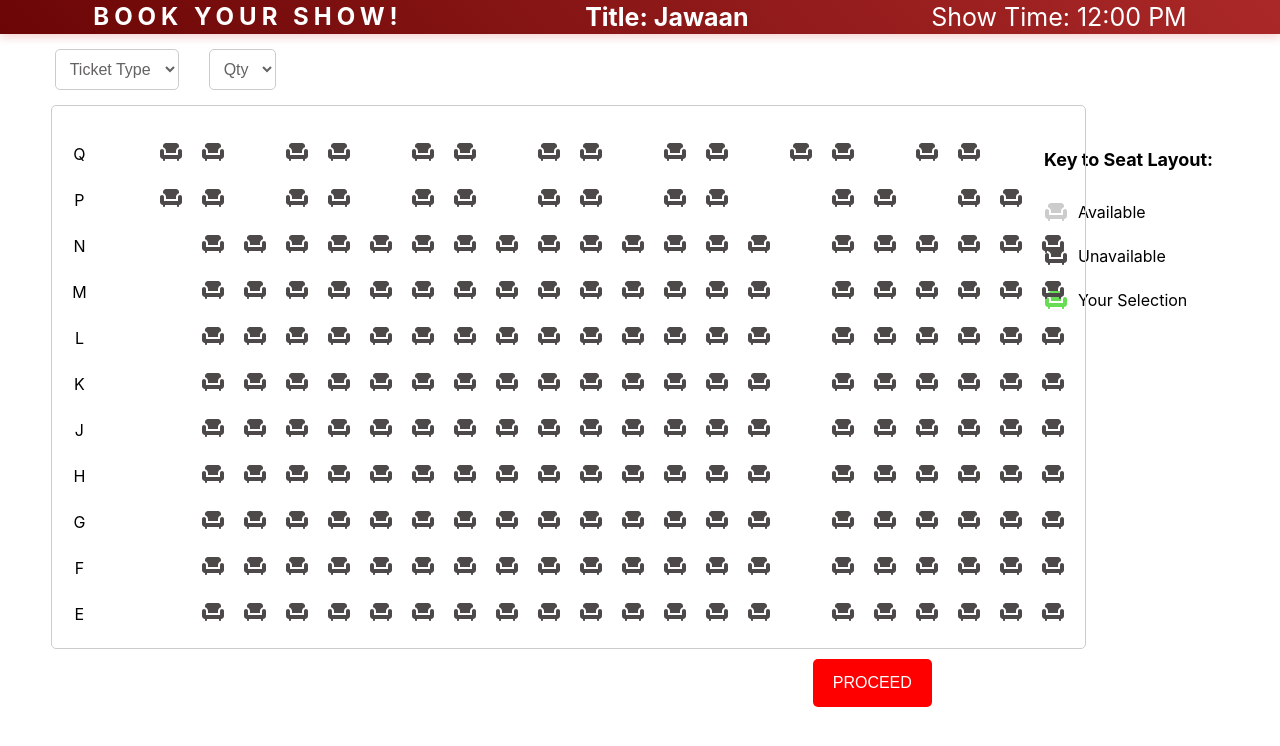
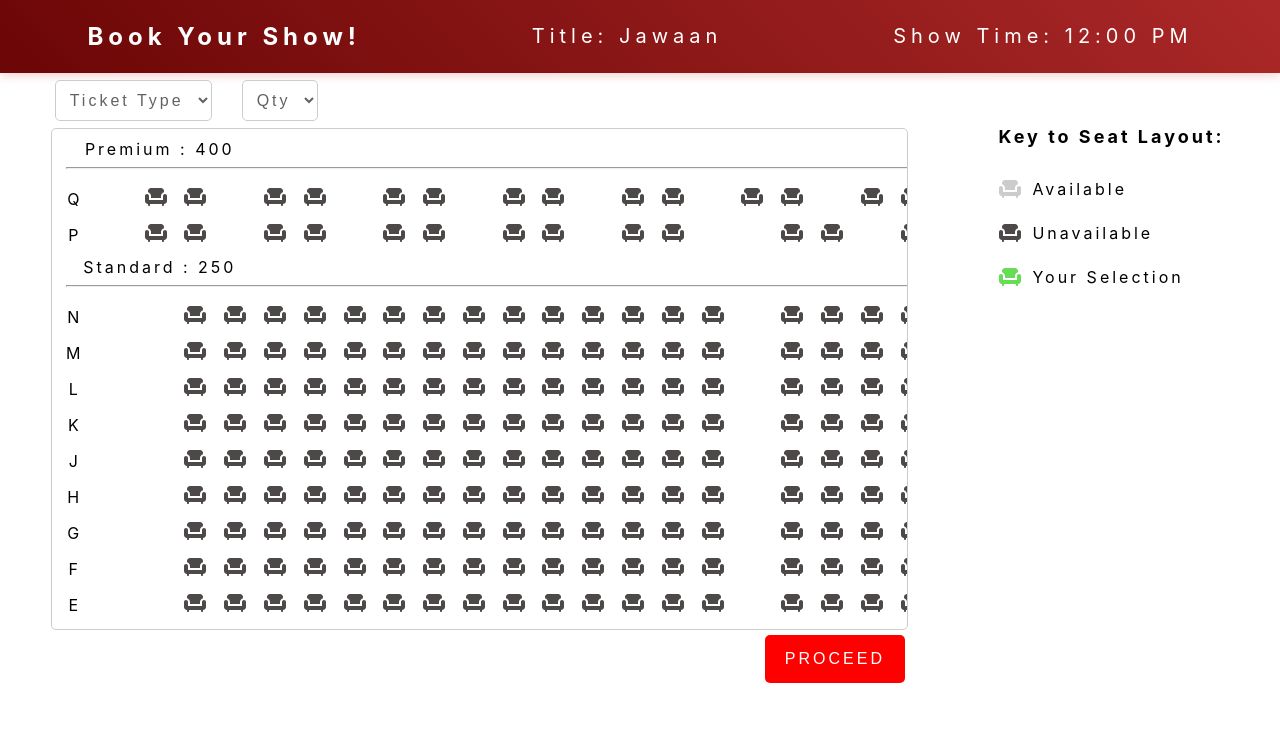
Before and after one commit to gujjarsaab01/lead_rat, a React (Create React App) app: page / in a window 1280 px wide. Shown: the top 746 px of the page. Built offline with nearby package versions, Linux system fonts and the light colour scheme.

Commit message:
code updated

```diff
--- a/src/App.css
+++ b/src/App.css
@@ -1,52 +1,45 @@
-* {
-  box-sizing: border-box;
-}
 body {
   margin: 0;
-  padding: 0;
-  overflow: hidden;
+  font-family: -apple-system, BlinkMacSystemFont, "Segoe UI", "Roboto", "Oxygen",
+    "Ubuntu", "Cantarell", "Fira Sans", "Droid Sans", "Helvetica Neue",
+    sans-serif;
+  -webkit-font-smoothing: antialiased;
+  -moz-osx-font-smoothing: grayscale;
+  /* overflow: hidden; */
 }
-.App {
-  display: flex;
-  flex-wrap: wrap;
+
+code {
+  font-family: source-code-pro, Menlo, Monaco, Consolas, "Courier New",
+    monospace;
 }
+.letter-spacing{
+  letter-spacing: 3px;
+}
+
 .header {
   display: flex;
+  justify-content: space-around;
+  align-items: center;
   background: linear-gradient(45deg, #6b0606, #ab2828);
+
   padding: 2px;
-  justify-content: space-around;
-  width: 100%;
+  letter-spacing: 5px;
+
   color: #fff;
-  text-align: center;
   box-shadow: 0 4px 8px rgba(218, 58, 58, 0.2);
-
-  top: 0;
-  z-index: 1;
-
-}
-
-.header h2 {
-  font-size: 24px;
-  margin: 0;
-  text-transform: uppercase;
-  letter-spacing: 5px;
 }
 
 .header p {
-  font-size: 25px;
+  font-size: 20px;
   margin: 0;
 }
 
-.header p:first-of-type {
-  font-weight: bold;
-}
-.s-div{
+.s-div {
   position: relative;
   left: 3.1%;
 }
 
 .select {
-
   width: 100%;
   box-sizing: border-box;
 }
@@ -56,13 +49,12 @@ body {
   font-size: 16px;
   border: 1px solid #ccc;
   border-radius: 5px;
-  margin: 15px;
+  margin: 7px 15px;
   background-color: #fff;
   color: #646262;
 }
-
-.custom-select option[disabled] {
-  display: none;
+ .custom-select:hover {
+ cursor: pointer;
 }
 
 .custom-select option {
@@ -70,31 +62,40 @@ body {
   color: #333;
 }
 
+
+
 .custom-select:focus {
   outline: none;
   border-color: #007bff; /*  border color on focus */
   box-shadow: 0 0 5px rgba(0, 123, 255, 0.5); /*  box shadow on focus */
 }
+.app {
+  display: grid;
+  grid-template-columns: 100% 20%;
+}
 
 /*  styles  table */
-table {
-  left: 5%;
-  margin-bottom: 10px;
-  padding: 10px;
-
-  padding-top: 1.5rem;
+.container {
+  flex-wrap: wrap;
+  left: 4%;
+  margin-bottom: 5px;
+  padding: 5px;
+  max-width: 66%;
+  /* padding-top: 1rem; */
   border: 1px solid #ccc;
   position: relative;
 
   border-radius: 5px;
-  overflow: scroll;
+  overflow-y: scroll;
 }
-table tr {
-  padding: 10px;
+.container p {
+  margin: 0;
+  position: relative;
+  left: -40%;
 }
 
 table td {
-  padding: 8px;
+  padding: 3px 6.9px;
   text-align: center;
 }
 
@@ -107,39 +108,41 @@ button {
   font-size: 16px;
   cursor: pointer;
   border-radius: 5px;
-  right: 27.2%;
+  right: 29.3%;
   position: absolute;
 }
 
-button:hover {
+ button:hover {
   background-color: #45a049;
 }
 
+/*  styles info component */
 .info {
-  flex: 1; /* Take up remaining space */
-  padding: 10px;
-}
-
-/* Apply styles to the info component */
-.info {
-  padding: 20px;
-  border-radius: 5px;
+  /* padding: 20px; */
+  /* border-radius: 5px; */
+  position: relative;
+  top: -5%;
+  left: -110%;
+  flex-wrap: wrap;
 }
 
 /* Style the heading */
 .info h4 {
+  flex-wrap: wrap;
   font-size: 18px;
   margin-bottom: 30px;
 }
 
 /* Style list */
 .info ul {
+  flex-wrap: wrap;
   list-style: none;
   padding: 0;
 }
 
 /* Style  items */
 .info li {
+  flex-wrap: wrap;
   display: flex;
   align-items: center;
   margin-bottom: 20px;
@@ -149,6 +152,9 @@ button:hover {
 .info li .h {
   margin-right: 10px;
   font-size: 24px;
+}
+.info li .h:hover {
+  border: none;
 }
 
 /*  text */
@@ -169,9 +175,12 @@ button:hover {
 .h:hover {
   border: 1px solid rgb(99, 142, 157);
   border-radius: 30%;
+  font-size: small;
+  cursor: pointer;
 }
 
 .modal {
+  flex-wrap: wrap;
   display: block;
   position: fixed;
   z-index: 1;
@@ -183,77 +192,53 @@ button:hover {
   outline: 0;
 }
 .modal-dialog {
+  flex-wrap: wrap;
   position: relative;
   width: 40%;
   margin: auto;
 }
 
 .modal-content {
-  position: relative;
   display: flex;
+  flex-wrap: wrap;
+  justify-content: center;
+  align-items: center;
   flex-direction: column;
   width: 100%;
   pointer-events: auto;
   background-color: #fff;
-  background-clip: padding-box;
   border: 1px solid rgba(0, 0, 0, 0.2);
   border-radius: 0.3rem;
   outline: 0;
-}
-
-.modal-header {
-  padding: 0.1rem;
-  border-bottom: 1px solid #dee2e6;
-  display: flex;
-  justify-content: space-between;
-}
-
-.modal-body {
-  position: relative;
-  flex: 1 1 auto;
-  padding: 0.1rem;
+  letter-spacing: 5px;
 }
 
 .modal-footer {
+
+  flex-wrap: wrap;
   display: flex;
-  justify-content: flex-end;
+  position: relative;
+  left: 18%;
   align-items: center;
-  padding: 1rem;
+  padding: 1.5rem;
   border-top: 1px solid #dee2e6;
 }
 
-.close {
-  float: right;
-  padding: 0;
-  padding-right: 5px;
-  background-color: #fff;
-  font-size: 1rem;
-  font-weight: 700;
-  color: #000;
-  text-shadow: 0 1px 0 #fff;
-  opacity: 0.5;
-}
-.close:hover,
-.close:focus {
-  color: #000;
-  text-decoration: none;
-  cursor: pointer;
-}
 .btn {
-  display: inline-block;
-  padding: 0.3rem;
+  flex-wrap: wrap;
+  padding: 0.5rem 1rem;
   font-weight: 400;
   text-align: center;
-  vertical-align: middle;
 }
 .btn-secondary {
-  margin-right: 3px;
+
   color: #fff;
   background-color: #5a6268;
   border-color: #545b62;
+
 }
 .btn-primary {
-  margin-right: 4.5rem;
+  margin-right: 8rem;
   color: #fff;
   background-color: #007bff;
   border-color: #007bff;
@@ -261,25 +246,22 @@ button:hover {
 
 
 #notification {
-  position: relative;
-  top: 20%;
   display: flex;
+  flex-direction: column;
   flex-wrap: wrap;
   align-items: center;
-  justify-content:space-evenly;
-
-  width: 30%;
+  width: 60%;
   margin: 1rem auto;
   background-color: #f0f4f8;
   position: relative;
   border-radius: 5px;
-}
-#notification > p {
-  width: 30%;
+  letter-spacing: 5px;
 }
 #notification > button {
-  margin-left: 10px;
-  position: absolute;
+  width: 50%;
+  position: relative;
+  left: 0;
+  margin-bottom: 10px;
   color: #fff;
   background-color: #007bff;
   border-color: #007bff;
--- a/src/App.js
+++ b/src/App.js
@@ -8,7 +8,6 @@ import Seatinfo from './component/seatinfo';
 import { useDispatch } from 'react-redux';
 import { setData } from './redux/action';
 import jsonData from"./data.json";
-
 
 function App() {
   const[confirm,setConfirm]=useState(false)
@@ -24,12 +23,15 @@ function App() {
     )
   }
   return (
-    <div className="App">
+    <>
 
-        <Select/>
+      <Select />
+      <div className='app'>
+
         <Table proceed={proceed} setProceed={setProceed} setConfirm={setConfirm}/>
         <Seatinfo/>
       </div>
+      </>
   );
 }
 
--- a/src/component/seatinfo.js
+++ b/src/component/seatinfo.js
@@ -2,7 +2,7 @@ import ChairIcon from '@mui/icons-material/Chair';
 
 function Seatinfo(){
     return(
-        <div className="info">
+        <div className="info letter-spacing">
         <h4>Key to Seat Layout:</h4>
         <ul>
           <li><ChairIcon className='h a'/> Available</li>
--- a/src/component/select.js
+++ b/src/component/select.js
@@ -7,15 +7,17 @@ function Select() {
   const dispatch = useDispatch();
   const opt = [1, 2, 3, 4, 5, 6, 7, 8, 9, 10];
   return (
-    <div className="select">
+    <div>
+
       <div className="header">
         <h2>Book Your Show!</h2>
         <p>Title: Jawaan</p>
         <p>Show Time: 12:00 PM</p>
       </div>
+    <div className="select ">
       <div className="s-div">
       <select
-        className="custom-select"
+        className="custom-select  letter-spacing"
         onChange={(e) => dispatch(setticket(e.target.value))}
         value={ticket}
       >
@@ -26,7 +28,7 @@ function Select() {
         <option>Premium</option>
       </select>
       <select
-        className="custom-select"
+        className="custom-select letter-spacing"
         onChange={(e) => dispatch(setQty(e.target.value))}
         value={Qty}
       >
@@ -39,6 +41,7 @@ function Select() {
       </select>
      </div>
     </div>
+    </div>
   );
 }
 export default Select;
--- a/src/component/table.js
+++ b/src/component/table.js
@@ -1,7 +1,7 @@
 import { useSelector, useDispatch } from "react-redux";
 import { selectseat, removeseat, submit } from "../redux/action";
 import ChairIcon from "@mui/icons-material/Chair";
-
+import { Fragment } from "react";
 
 function Table({ proceed, setProceed, setConfirm }) {
   const dispatch = useDispatch();
@@ -11,12 +11,17 @@ function Table({ proceed, setProceed, setConfirm }) {
   const handerclick = (e) => {
     const seatArr = JSON.parse(localStorage.getItem("select")) || [];
 
-    if (Qty <= seatArr.length) {
+    if (Qty < seatArr.length) {
       dispatch(removeseat(seatArr, seatData));
+    } else {
+      const id = e.substring(1).split("_");
+      if (!ticket || !Qty) {
+      } else {
+        dispatch(selectseat(id, Qty, seatData));
       }
-    const id = e.substring(1).split("_");
-    dispatch(selectseat(id, Qty, seatData));
+    }
   };
+
   const handersubmit = () => {
     const seatArr = JSON.parse(localStorage.getItem("select"));
     if (seatArr) {
@@ -28,14 +33,28 @@ function Table({ proceed, setProceed, setConfirm }) {
     setProceed(false);
   }
   return (
-    <div style={{ width: '80%' }}>
+    <>
+      <div>
 
+      <div className="container">
         <table>
           <tbody>
-          {seatData.map(({ seats, label, row }) => {
+            {seatData.map(({ seats, label, row }, i) => {
+              if (!seats) return null;
               return (
+                <Fragment key={i}>
+                  {i === 0 && (
+                    <tr>
+                      <td colSpan={seats.length + 1}>
+                        <p className="letter-spacing">Premium : 400</p>
+                        <hr />
+                      </td>
+                    </tr>
+                  )}
+
                   <tr>
                     <td>{label}</td>
+
                     {seats.map(({ position, isSelected, type, status }) => {
                       if (status === "empty")
                         return (
@@ -66,19 +85,32 @@ function Table({ proceed, setProceed, setConfirm }) {
                         <td
                           id={label + row + "_" + position}
                           key={label + row + "_" + position}
-                      onClick={() => handerclick(label + row + "_" + position)}
+                          onClick={() =>
+                            handerclick(label + row + "_" + position)
+                          }
                         >
-                      <ChairIcon className="h a" />
+                          <ChairIcon className="h a seat-hover" />
                         </td>
                       );
                     })}
                   </tr>
+                  {i === 1 && (
+                    <tr key={`line_${i}`}>
+                      <td colSpan={seats.length + 1}>
+                        {" "}
+                         <p className="letter-spacing">Standard : 250</p><hr />
+                      </td>
+                    </tr>
+                  )}
+                </Fragment>
               );
             })}
           </tbody>
         </table>
-      <button onClick={() => setConfirm(true)}>PROCEED</button>
       </div>
+      <button className="letter-spacing" onClick={() => setConfirm(true)}>PROCEED</button>
+      </div>
+    </>
   );
 }
 
--- a/src/redux/action.js
+++ b/src/redux/action.js
@@ -26,7 +26,8 @@ export const selectseat = (data, Qty, seatdata) => {
   Qty=+Qty-seatarr.length;
 
   for (let i = +data[1] - 1; i < arr.length; i++) {
-    if (Qty <= 0 || arr[i].status==='empty') {
+    if (Qty <= 0 || arr[i].status === 'empty') {
+
       break;
     }
 
```
Also changed, not shown: src/component/confirm.js (+13 -29 lines). Lines whose indentation alone changed are shown as unchanged.
